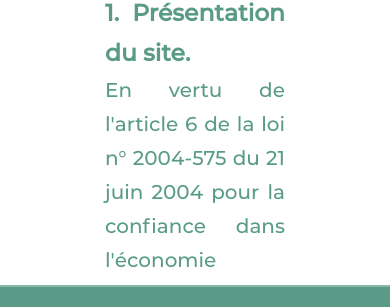
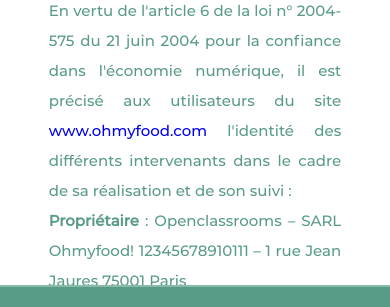
Before and after one commit to ocommeOptimus/projet-3, a website: page pages/legalnotice.html in a window 390 px wide. Shown: the part 419-726 px from the top of the page. Drawn offline with Linux system fonts and the light colour scheme.

Commit message:
adding legal notice 1.01

```diff
--- a/pages/legalnotice.html
+++ b/pages/legalnotice.html
@@ -13,7 +13,6 @@
         <a href="../index.html"><img class="header__logo" src="../img/logo.png" alt="Logo Ohmyfood"></a>
     </header>
 
-    <div class="container">
         <main class="about">
             <h2>Informations légales</h2>
 <h3>1. Présentation du site.</h3>
@@ -72,7 +71,7 @@ Le responsable publication est une personne physique ou une personne morale.<br
 <p>Utilisateur : Internaute se connectant, utilisant le site susnommé.</p>
 <p>Informations personnelles : « les informations qui permettent, sous quelque forme que ce soit, directement ou non, l'identification des personnes physiques auxquelles elles s'appliquent » (article 4 de la loi n° 78-17 du 6 janvier 1978).</p>
         </main>
-    </div>
+
     <footer class="footer">
         <div class="footer__info">
             <ul>
--- a/sass/main.scss
+++ b/sass/main.scss
@@ -16,3 +16,4 @@
 @import "./partials/home";
 @import "./partials/legalnotice";
 @import "./partials/menu";
+@import "./partials/about";
--- /dev/null
+++ b/sass/partials/about.scss
@@ -0,0 +1,19 @@
+.about {
+    width: 60%;
+    margin: auto;
+    h3 {
+        margin: 20px 0;
+    }
+    @media (max-width:992px) {
+        width: 75%;
+        line-height: 1.75;
+    }
+    @media (max-width:768px) {
+        font-size: 1.75rem;
+        line-height: 1.8;
+    }
+    @media (max-width:576px) {
+        font-size: 1.5rem;
+        line-height: 2;
+    }
+}
```
Also changed, not shown: css/style.css, 1 other file.
